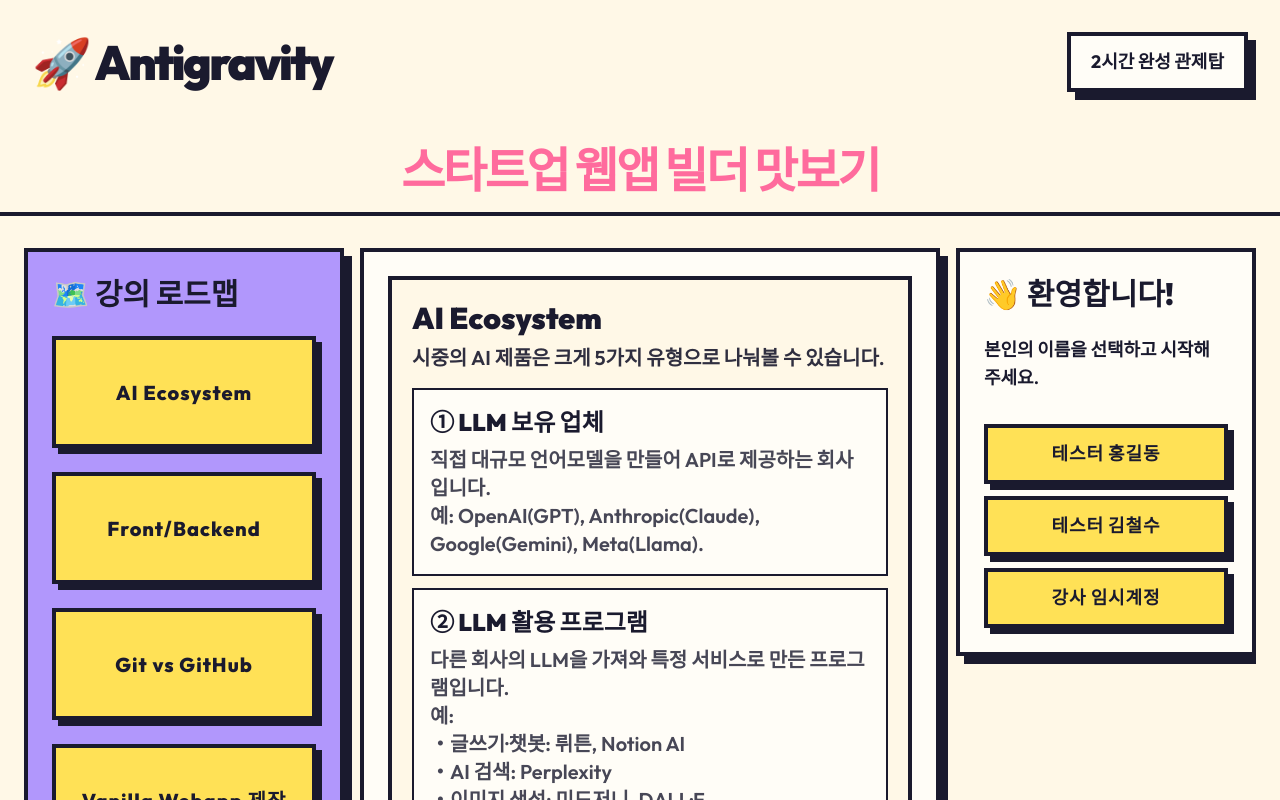
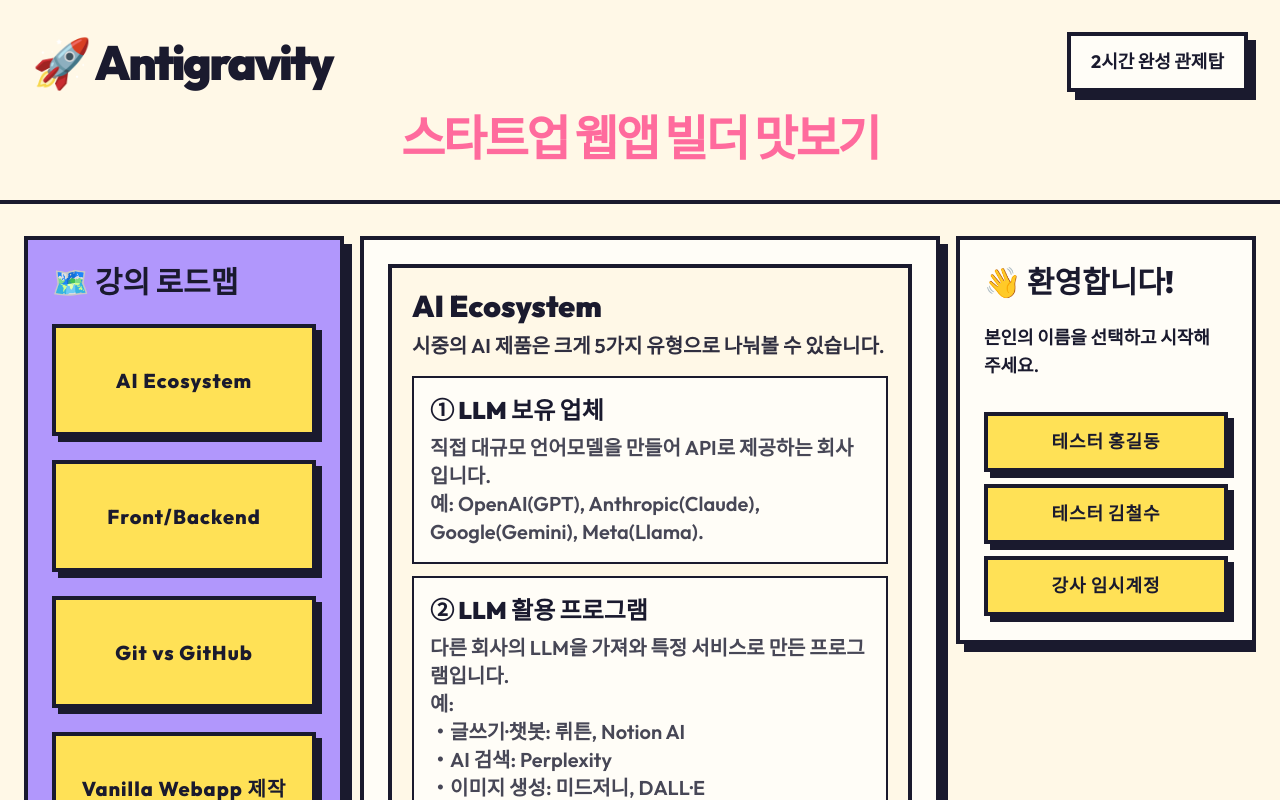
Before and after one commit to 123biz/260816-agent3rd-webapp, a Next.js app: page / in a window 1280 px wide. Built offline with nearby package versions, Linux system fonts and the light colour scheme; no server answers; the database is empty.

Commit message:
style: tighten header title spacing and increase bottom padding

```diff
--- a/app/page.js
+++ b/app/page.js
@@ -168,7 +168,7 @@
   return (
     <div className="h-screen overflow-hidden bg-brutal-cream flex flex-col">
       {/* 상단 로고/헤더 */}
-      <header className="w-full px-4 md:px-8 pt-8 pb-3 shrink-0 sticky top-0 z-20 bg-brutal-cream border-b-4 border-brutal-black">
+      <header className="w-full px-4 md:px-8 pt-8 pb-8 shrink-0 sticky top-0 z-20 bg-brutal-cream border-b-4 border-brutal-black">
         <div className="flex items-center justify-between">
           {/* 좌측: 로고 */}
           <div className="flex-1">
@@ -195,7 +195,7 @@
         </div>
 
         {!selectedStudent && (
-          <p className="font-black text-4xl md:text-5xl tracking-tighter text-center leading-tight text-brutal-pink mt-12">
+          <p className="font-black text-4xl md:text-5xl tracking-tighter text-center leading-tight text-brutal-pink mt-4">
             스타트업 웹앱 빌더 맛보기
           </p>
         )}
```
